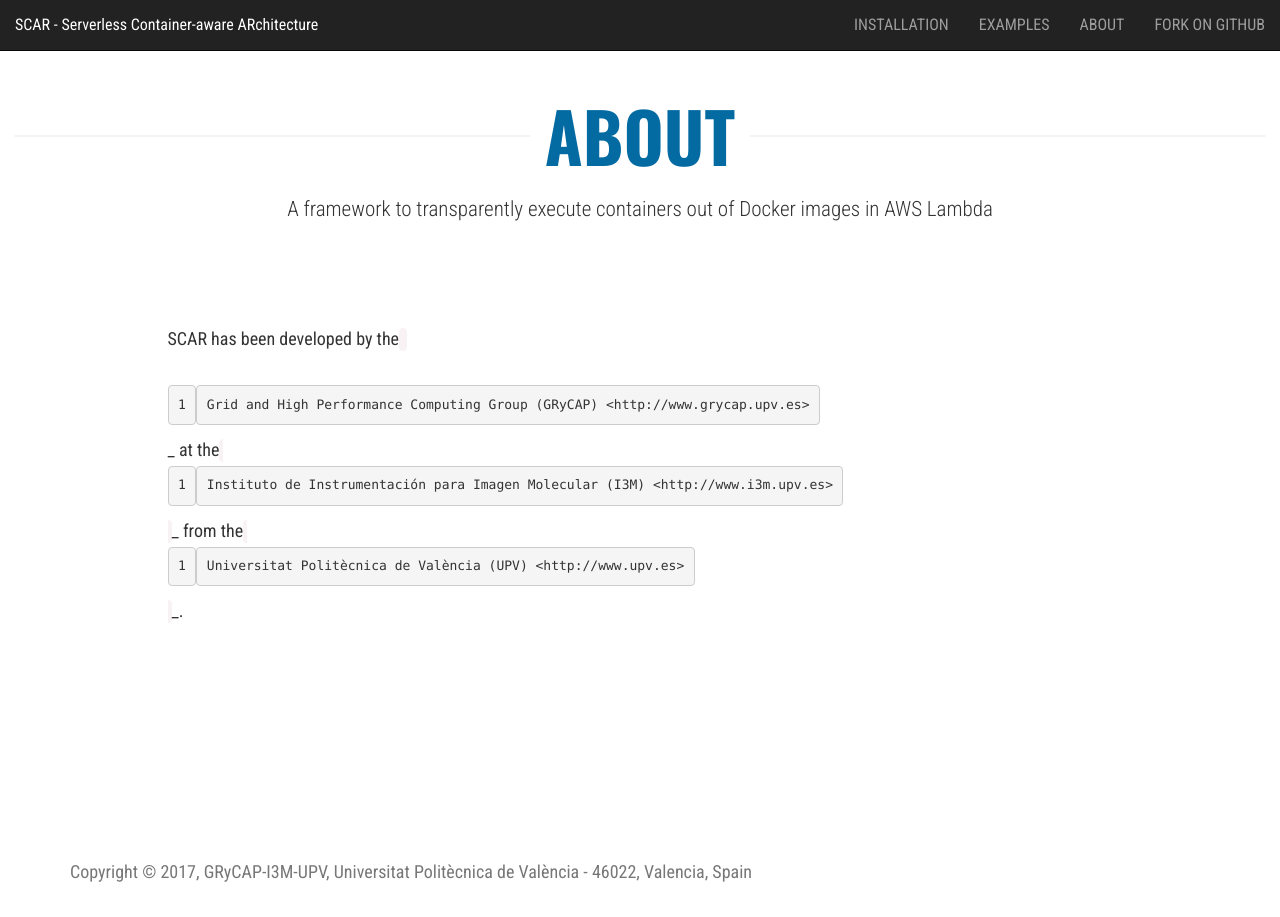
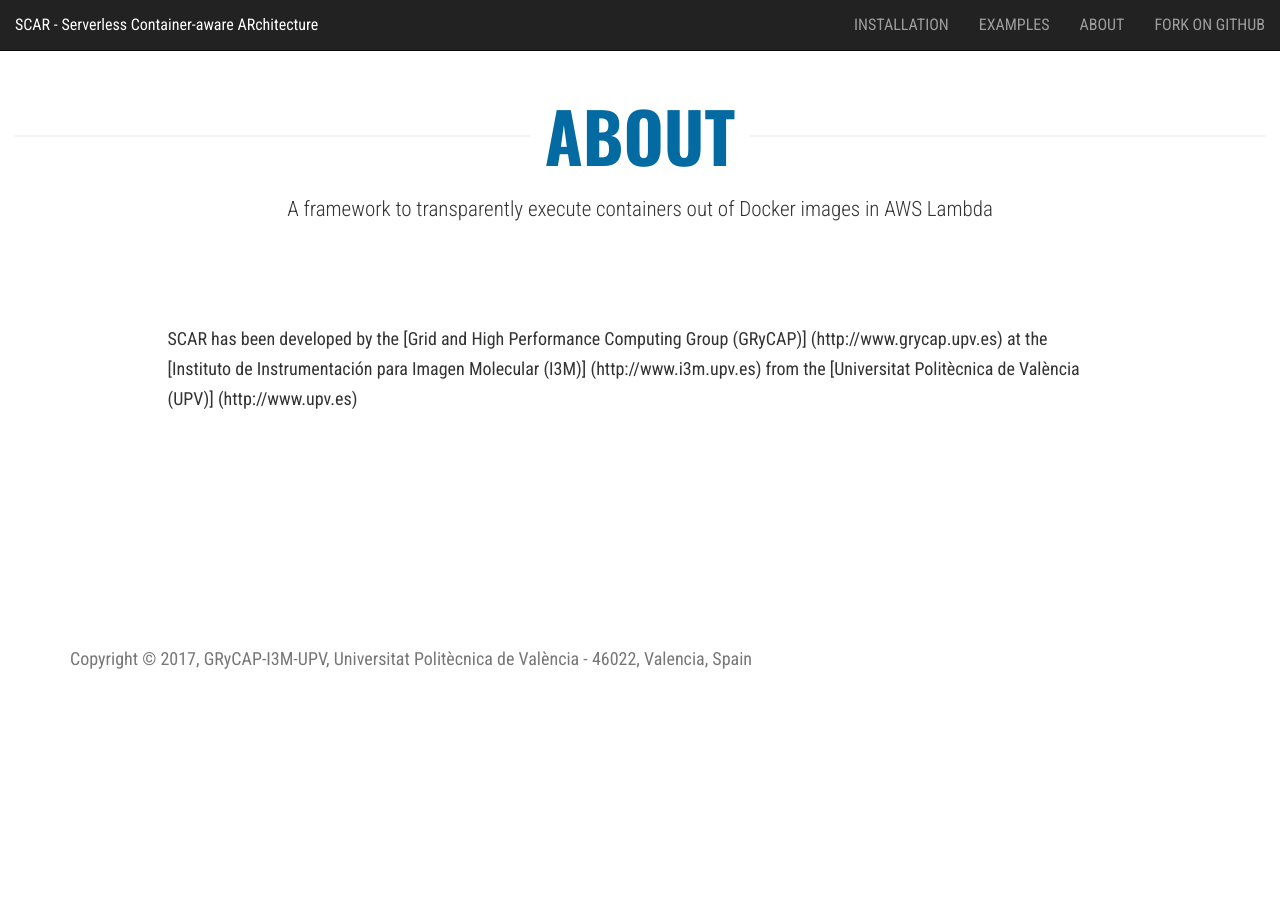
Before and after one commit to amcaar/try.github.io, a Jekyll site: the page built from _pages/about.md, in a window 1280 px wide. Built offline with Jekyll 4.4.1, drawn with Linux system fonts in a browser that asks for light colours; nearby versions of some CDN libraries.

Commit message:
Update about.md

```diff
--- a/_pages/about.md
+++ b/_pages/about.md
@@ -5,6 +5,5 @@
 ---
 
 
-SCAR has been developed by the `Grid and High Performance Computing Group (GRyCAP) <http://www.grycap.upv.es>`_ at
-the `Instituto de Instrumentación para Imagen Molecular (I3M) <http://www.i3m.upv.es>`_
-from the `Universitat Politècnica de València (UPV) <http://www.upv.es>`_.
+SCAR has been developed by the [Grid and High Performance Computing Group (GRyCAP)] (http://www.grycap.upv.es) at
+the [Instituto de Instrumentación para Imagen Molecular (I3M)] (http://www.i3m.upv.es) from the [Universitat Politècnica de València (UPV)] (http://www.upv.es)
```
